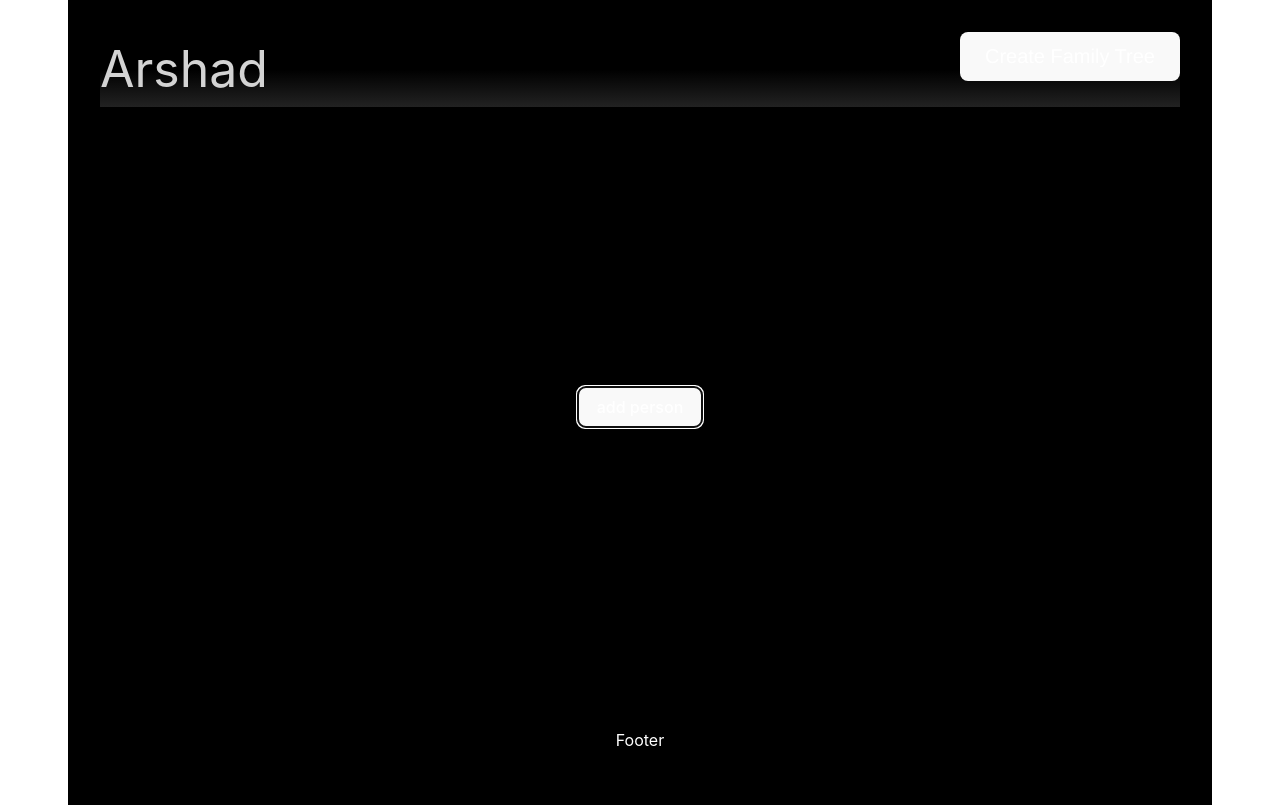
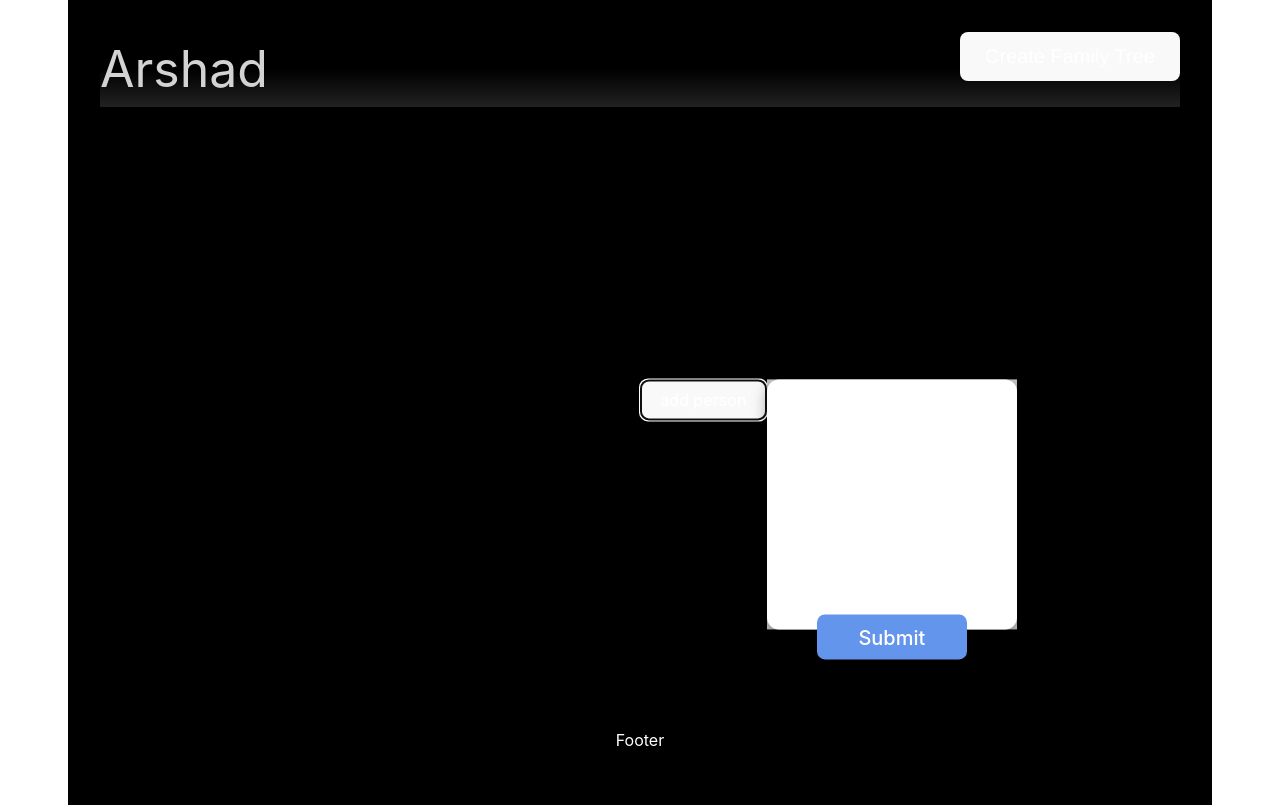
Before and after one commit to moarshad100/Forbidden_Fruit, a React (Vite) app in the folder client/: page /createfamily in a window 1280 px wide. Both pictures are taken after a click on the button "add person". Built offline with nearby package versions, Linux system fonts and the light colour scheme.

Commit message:
MAde a working modal for family

```diff
--- a/client/package.json
+++ b/client/package.json
@@ -14,6 +14,7 @@
     "@emotion/styled": "^11.11.0",
     "@mui/material": "^5.14.15",
     "react": "^18.2.0",
+    "react-bootstrap": "^2.9.1",
     "react-dom": "^18.2.0",
     "react-router-dom": "^6.11.1"
   },
--- a/client/src/App.css
+++ b/client/src/App.css
@@ -9,9 +9,6 @@
   color: white;
 }
 
-button{
-  align-self: auto;
-}
 .mx-3{
   min-height: 600px;
   display: flex;
--- a/client/src/App.jsx
+++ b/client/src/App.jsx
@@ -5,6 +5,7 @@ import Header from "./components/Header";
 import Footer from "./components/footer";
 import "./App.css";
 import "./Styles/Header.css";
+import "./Styles/Modal.css";
 
 function App() {
   return (
@@ -13,7 +14,6 @@ function App() {
         <Header> </Header>
         <Nav />
       </section>
-
       <main className="mx-3">
         <Outlet />
       </main>
--- /dev/null
+++ b/client/src/Styles/Modal.css
@@ -0,0 +1,79 @@
+.modalBackground {
+
+    width: 50vn;
+    height: 50vn;
+    background-color: rgba(200, 200, 200);
+    position: fixed;
+    display: flex;
+    justify-content: center;
+    align-items: center;
+    align-self: auto;
+    position: absolute;
+    margin-top: auto;
+  }
+
+  .modalContainer {
+    width: 200px;
+    height: 200px;
+    border-radius: 12px;
+    background-color: white;
+    box-shadow: rgba(0, 0, 0, 0.35) 0px 5px 15px;
+    display: flex;
+    flex-direction: column;
+    padding: 25px;
+  }
+
+  .modalHeader{
+    display: flex;
+    gap: 50px;
+    flex-direction: row;
+  }
+
+  .modalContainer .title {
+    display: inline-block;
+    justify-content: flex-start;
+    text-align: center;
+    margin-top: 10px;
+  }
+
+
+  .closeBtn {
+    display: flex;
+    justify-content: flex-end;
+
+  }
+
+  .closeBtn button {
+    background-color: transparent;
+    border: none;
+    cursor: pointer;
+
+  }
+
+  .modalContainer .body {
+    flex: 50%;
+    display: flex;
+    justify-content: center;
+    align-items: center;
+    font-size: 1.7rem;
+    text-align: center;
+  }
+
+  .modalContainer .modalFooter {
+    flex: 20%;
+    display: flex;
+    justify-content: center;
+    align-items: center;
+  }
+
+  .modalContainer .modalFooter button {
+    width: 150px;
+    height: 45px;
+    margin: 10px;
+    border: none;
+    background-color: cornflowerblue;
+    color: white;
+    border-radius: 8px;
+    font-size: 20px;
+    cursor: pointer;
+  }
--- /dev/null
+++ b/client/src/components/CreateModal.jsx
@@ -0,0 +1,31 @@
+import React from "react";
+
+export default function CreateModal({ closeModal }) {
+  // const ModalStyle = {}
+  return (
+    <section className="modalBackground">
+      <div className="modalContainer">
+        <div className="closeBtn">
+          <button onClick={() => closeModal(false)} className="close">
+            X
+          </button>
+        </div>
+        <div className="title">
+          <p>Enter Details</p>
+        </div>
+
+        <div className="body">
+          <p>Name</p>
+          <br></br>
+          <p>Age</p>
+          <br />
+          <p>Sex</p>
+          <br />
+        </div>
+        <div className="modalFooter">
+          <button className="submit">Submit</button>
+        </div>
+      </div>
+    </section>
+  );
+}
--- a/client/src/components/modal_details.jsx
+++ /dev/null
@@ -1,44 +0,0 @@
-import * as React from "react";
-import Box from "@mui/material/Box";
-import Button from "@mui/material/Button";
-import Typography from "@mui/material/Typography";
-import Modal from "@mui/material/Modal";
-
-const style = {
-  position: "absolute",
-  top: "50%",
-  left: "50%",
-  transform: "translate(-50%, -50%)",
-  width: 400,
-  bgcolor: "background.paper",
-  border: "2px solid #000",
-  boxShadow: 24,
-  p: 4,
-};
-
-export default function BasicModal() {
-  const [open, setOpen] = React.useState(false);
-  const handleOpen = () => setOpen(true);
-  const handleClose = () => setOpen(false);
-
-  return (
-    <div>
-      <Button onClick={handleOpen}>Open modal</Button>
-      <Modal
-        open={open}
-        onClose={handleClose}
-        aria-labelledby="modal-modal-title"
-        aria-describedby="modal-modal-description"
-      >
-        <Box sx={style}>
-          <Typography id="modal-modal-title" variant="h6" component="h2">
-            Text in a modal
-          </Typography>
-          <Typography id="modal-modal-description" sx={{ mt: 2 }}>
-            Duis mollis, est non commodo luctus, nisi erat porttitor ligula.
-          </Typography>
-        </Box>
-      </Modal>
-    </div>
-  );
-}
--- a/client/src/main.jsx
+++ b/client/src/main.jsx
@@ -4,7 +4,6 @@ import App from "./App.jsx";
 import "./index.css";
 import { createBrowserRouter, RouterProvider } from "react-router-dom";
 import CreateFamily from "./pages/createFamilyPage.jsx";
-import BasicModal from "./components/modal_details.jsx";
 
 const router = createBrowserRouter([
   {
@@ -16,10 +15,6 @@ const router = createBrowserRouter([
         path: "/createfamily",
         element: <CreateFamily />,
       },
-      {
-        path: "/basicmodal",
-        element: <BasicModal />,
-      },
     ],
   },
 ]);
--- a/client/src/pages/createFamilyPage.jsx
+++ b/client/src/pages/createFamilyPage.jsx
@@ -1,10 +1,30 @@
-import FamilyTree from "../components/family_tree";
+import "react-bootstrap/Modal";
+import { useState } from "react";
+import CreateModal from "../components/CreateModal";
 
 function CreateFamily() {
+  const [open, setOpen] = useState(false);
+  const [startFamily, setStart] = useState(false);
+
   return (
-    <>
-      <button style={{ margin: "auto" }}>add person</button>
-    </>
+    <section>
+      <section
+        style={{
+          margin: "0",
+          position: "absolute",
+          top: "50%",
+          left: "50%",
+          msTransform: "translateY(-50%)",
+          transform: "translateY(-50%)",
+          display: "flex",
+        }}
+      >
+        <button className="openModel" onClick={() => setOpen(true)}>
+          add person
+        </button>
+        <section>{open && <CreateModal closeModal={setOpen} />}</section>
+      </section>
+    </section>
   );
 }
 
```
Also changed, not shown: 1 other file (tests, documents, lock files or other folders).
